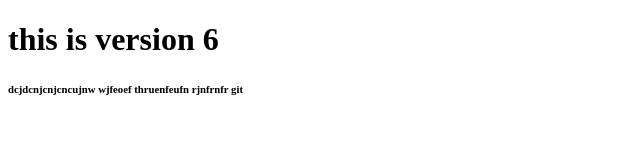
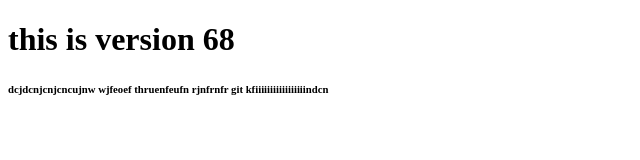
Before and after one commit to User47022/myrepo, a plain HTML site: page index.html in a window 1280 px wide. Shown: the whole page, without its empty margins (0-640 px from the left). Drawn offline with Linux system fonts and the light colour scheme.

Commit message:
jnfrnf jnfn

```diff
--- a/index.html
+++ b/index.html
@@ -6,11 +6,12 @@
     <title>Document</title>
 </head>
 <body>
-    <h1>this is version 6</h1>
+    <h1>this is version 68</h1>
 <h6>dcjdcnjcnjcncujnw
     wjfeoef
     thruenfeufn
     rjnfrnfr git
+    kfiiiiiiiiiiiiiiiiindcn
 </h6>
 </body>
 
```
